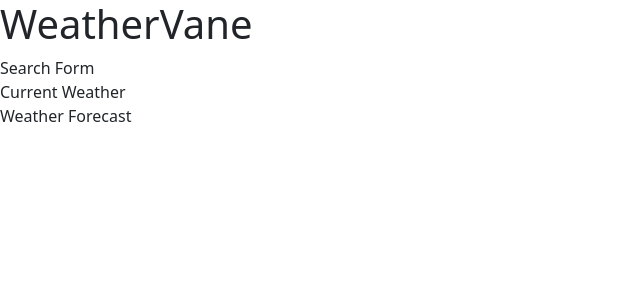
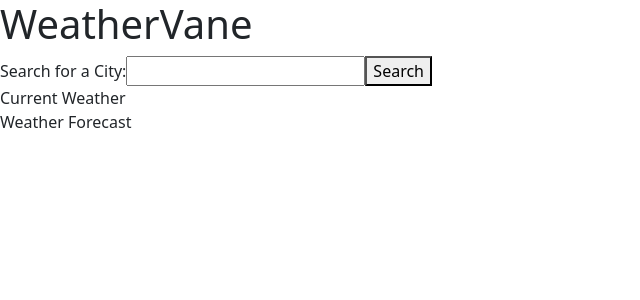
Before and after one commit to JenniferKiesler/weathervane, a React (Create React App) app: page / in a window 1280 px wide. Shown: the top 300 px of the page, without its empty margins (0-640 px from the left). Built offline with nearby package versions, Linux system fonts and the light colour scheme.

Commit message:
submits city name

```diff
--- a/src/App.js
+++ b/src/App.js
@@ -2,15 +2,24 @@ import './App.css';
 import SearchForm from './components/SearchForm';
 import CurrentWeather from './components/CurrentWeather';
 import WeatherForecast from './components/WeatherForecast';
+import React, {useState} from 'react';
 
 function App() {
+  const [cityInfo, setCityInfo] = useState({})
+
+  const getCurrentWeather = (city) => {
+    console.log(city)
+  }
+
   return (
     <>
       <header>
         <h1>WeatherVane</h1>
       </header>
       <main>
-        <SearchForm/>
+        <SearchForm
+          getCurrentWeather={getCurrentWeather}
+        />
         <CurrentWeather/>
         <WeatherForecast/>
       </main>
--- a/src/components/SearchForm.js
+++ b/src/components/SearchForm.js
@@ -1,6 +1,44 @@
-const SearchForm = ({}) => {
+import React, {useState} from 'react';
+
+const SearchForm = ({ getCurrentWeather }) => {
+  const [inputValue, setInputValue] = useState("")
+
+  const handleChange = (event) => {
+    const { value } = event.target
+    setInputValue(value)
+  }
+
+  const handleSubmit = (event) => {
+    event.preventDefault();
+    try {
+      let cityInput = inputValue.toLowerCase();
+      let individualWords = cityInput.split(" ")
+
+      for (let i = 0; i < individualWords.length; i++) {
+        individualWords[i] = individualWords[i][0].toUpperCase() + individualWords[i].substring(1);
+      }
+
+      cityInput = individualWords.join(" ")
+      setInputValue(cityInput)
+
+      getCurrentWeather(cityInput)
+      setInputValue("")
+    } catch (err) {
+      console.error(err)
+    }
+  }
+
   return (
-    <div>Search Form</div>
+    <form id="search-form" onSubmit={handleSubmit}>
+      <label htmlFor="search-input">Search for a City:</label>
+      <input
+        type="search"
+        id="search-input"
+        name='search'
+        value={inputValue}
+        onChange={handleChange}/>
+      <button type="submit" id="search-button">Search</button>
+    </form>
   )
 }
 
```
